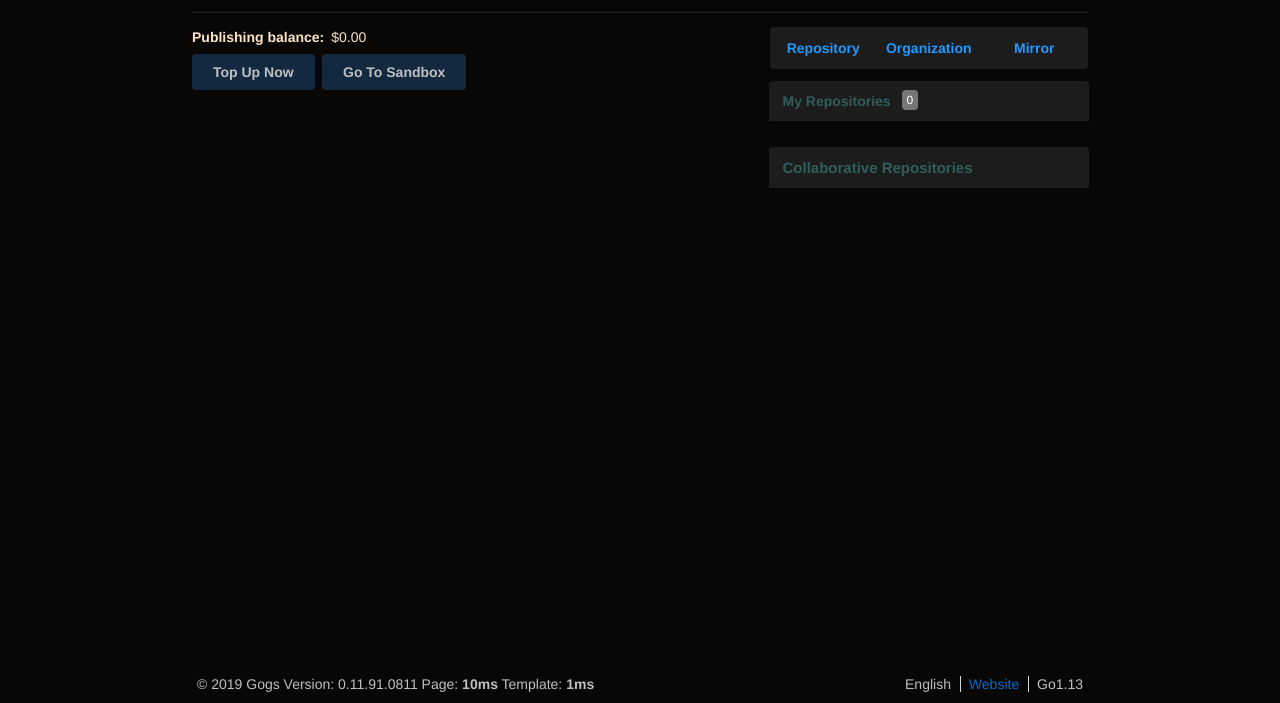
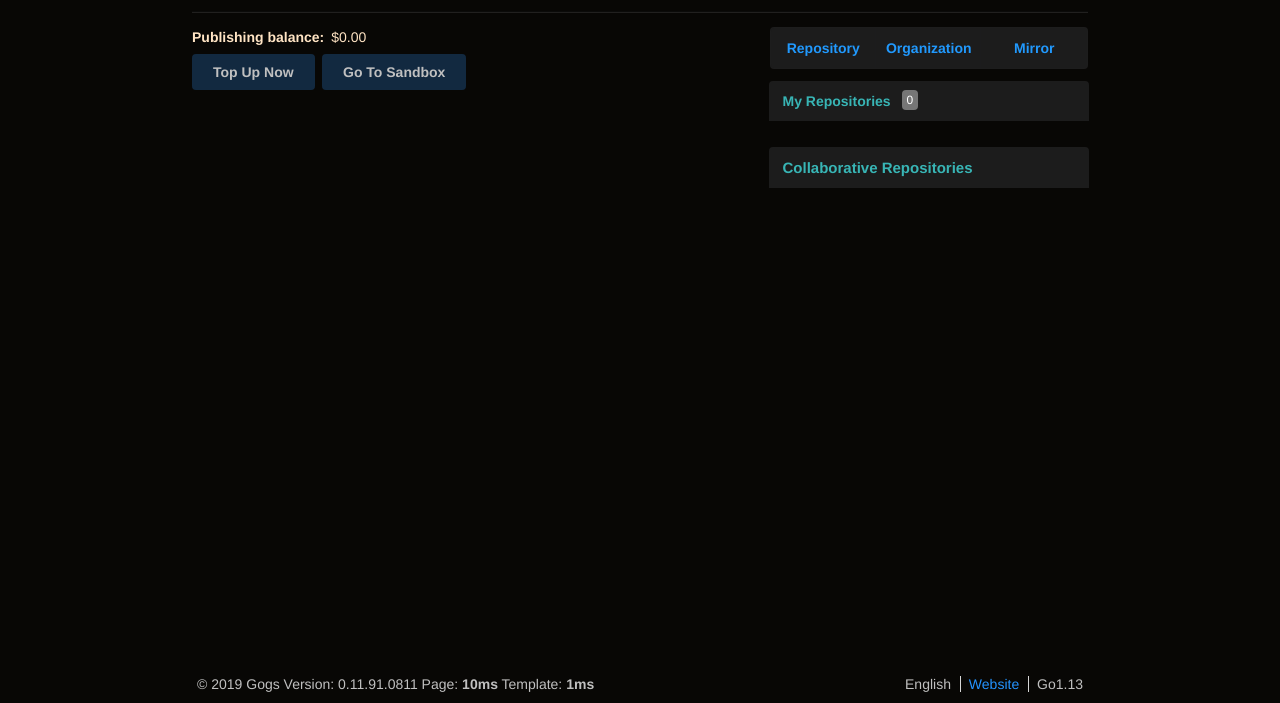
Before and after one commit to fhusssein/fhusseingog, a plain HTML site: page index.html in a window 1280 px wide. Shown: the part 111-814 px from the top of the page. Drawn offline with Linux system fonts and the light colour scheme; some packages are replaced by stand-ins of ours; a script that the page names is missing; a web font is replaced by a local one.

Commit message:
adjusted colors once more for dark mode

```diff
--- a/fhussein - Dashboard - Social Entrepreneurship Lab_files/selab.css
+++ b/fhussein - Dashboard - Social Entrepreneurship Lab_files/selab.css
@@ -17,7 +17,7 @@ footer {
 }
 
 a {
-    color: #086bcc;
+    color: #2493ff;
 }
 
 .ui.menu.three.item .item {
@@ -27,6 +27,6 @@ a {
 
 .ui.attached.header {
     background: #1c1c1c !important;
-    color: #305d5d !important;
+    color: #38b5b5 !important;
     border: none !important;
 }
```
